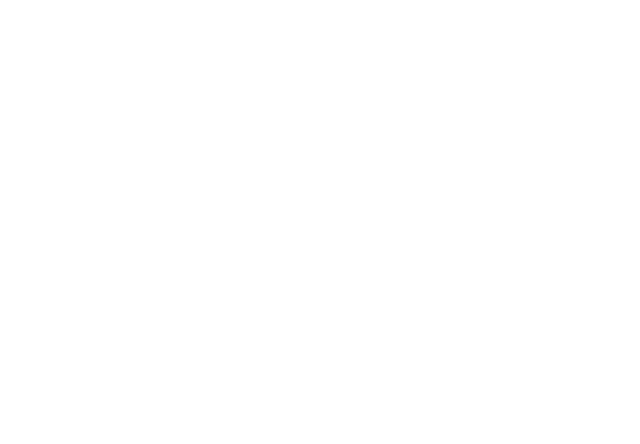
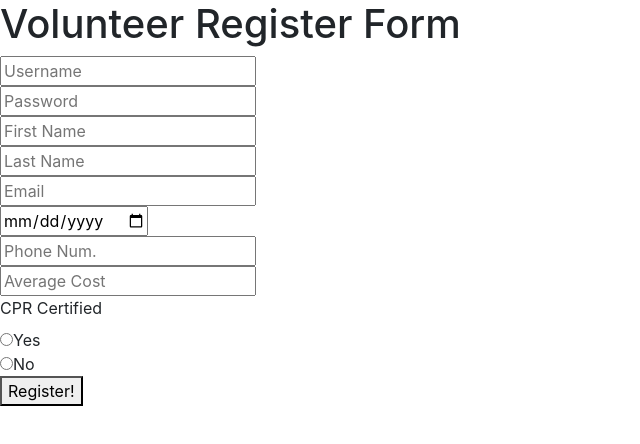
Before and after one commit to pt-build-week-disney-parent-3/front-end, a React (Create React App) app in the folder disneyparent/: page /Volunteer-Register in a window 1280 px wide. Shown: the top 444 px of the page, without its empty margins (0-640 px from the left). Built offline with nearby package versions, Linux system fonts and the light colour scheme.

Commit message:
fixed importing

```diff
--- a/disneyparent/src/App.js
+++ b/disneyparent/src/App.js
@@ -3,14 +3,20 @@
 
 import SignInForm from './Components/SignInForm';
 import SignUpForm from './Components/SignUpForm';
+import Home from './Components/Home';
+
 
 import {Route}from "react-router-dom";
+import ParentRegisterForm from './Components/ParentRegister';
+import VolunteerRegisterForm from './Components/VolunteerRegister';
 
 
 function App() {
   return (
     <div>
-
+      <Route exact path = '/' component = {Home} />
+      <Route path = '/Parent-Register' component = {ParentRegisterForm} />
+      <Route path = '/Volunteer-Register' component = {VolunteerRegisterForm} />
       <Route path = "/SignIn"  render={(routeParams)=>{return <SignInForm {...routeParams}  />}}/>
       <Route path = "/Volunteer"  render={(routeParams)=>{return <SignUpForm {...routeParams}  />}}/>
     </div>
--- a/disneyparent/src/Components/Home.js
+++ b/disneyparent/src/Components/Home.js
@@ -1,5 +1,6 @@
 import React from 'react';
 import {Link} from 'react-router-dom';
+
 
 const  Home = () => {
   return (
@@ -7,10 +8,10 @@
       <div classname = 'users'>
           <div className = 'title'>Are you a Parent or Volunteer?</div>
 
-          <Link to="/parent-Register-form">
+          <Link to="/Parent-Register">
             <p>Parent</p>
           </Link>
-          <Link to="/volunteer-Register-form">
+          <Link to="/Volunteer-Register">
             <p>Volunteer</p>
           </Link>
       </div>
--- a/disneyparent/src/Components/ParentRegister.js
+++ b/disneyparent/src/Components/ParentRegister.js
@@ -1,5 +1,5 @@
 import React, {useState} from 'react';
-import {axiosWithAuth} from "../../auth/axiosWithAuth";
+import {axiosWithAuth} from "../auth/axiosWithAuth";
 import { withRouter } from 'react-router-dom';
 
 function ParentRegisterForm(props) {
--- a/disneyparent/src/Components/VolunteerRegister.js
+++ b/disneyparent/src/Components/VolunteerRegister.js
@@ -1,7 +1,5 @@
-VolunteerRegisterForm.js
-
 import React, {useState} from 'react';
-import {axiosWithAuth} from "../../auth/axiosWithAuth";
+import {axiosWithAuth} from "../auth/axiosWithAuth";
 import { withRouter } from 'react-router-dom';
 
 function VolunteerRegisterForm(props) {
@@ -109,22 +107,22 @@
           <div>
                 <label>CPR Certified</label>
                 <div>
-                <RadioSpan>
+                <div>
                     <input
                     name="CPR_Certified"
                     type="radio"
                     value=""
                     />
                     Yes
-                </RadioSpan>
-                <RadioSpan>
+                </div>
+                <div>
                     <input
                     name="CPR_Certified"
                     type="radio"
                     value="no"
                     />
                     No
-                </RadioSpan>
+                </div>
                 </div>
             </div>
         <div>
```
Also changed, not shown: 1 other file (tests, documents, lock files or other folders).
